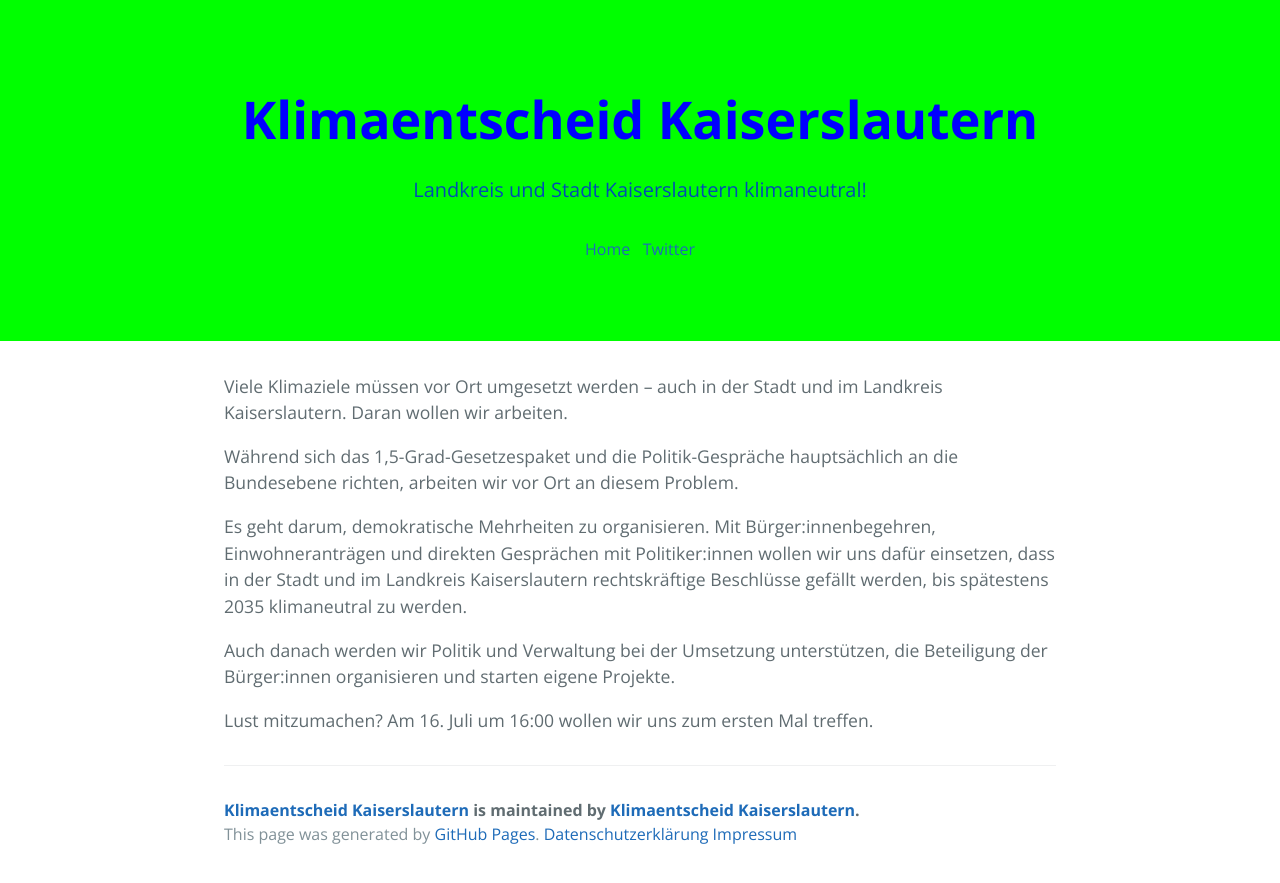
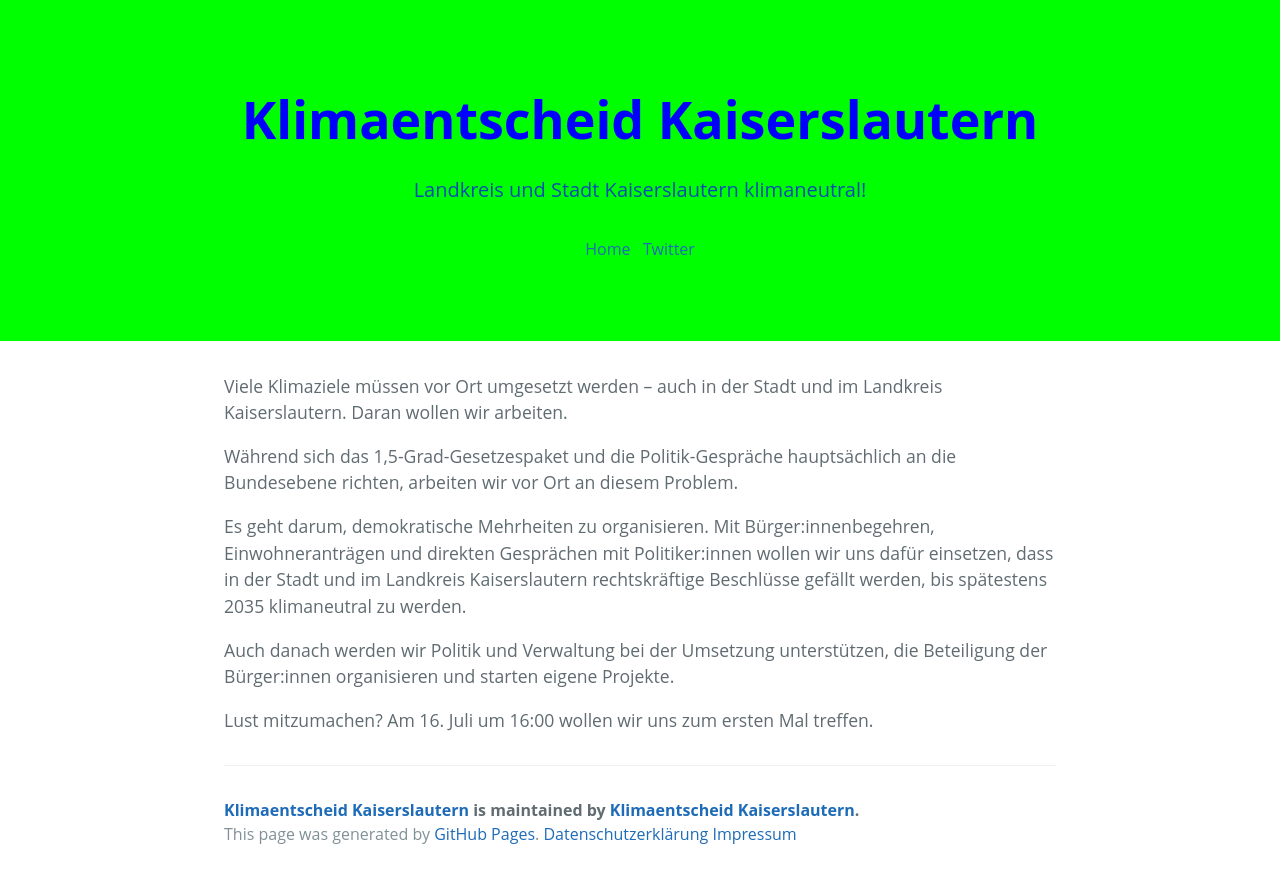
Before and after one commit to klimalautern/klimalautern.github.io, a Jekyll site: the page built from index.md, in a window 1280 px wide. Shown: the top 883 px of the page. Built offline with Jekyll 4.4.1, drawn with Linux system fonts in a browser that asks for light colours; our own code applies the rules of GitHub Pages for plain Markdown files.

Commit message:
Google Web Fonts entfernt

```diff
--- a/_includes/head.html
+++ b/_includes/head.html
@@ -3,7 +3,6 @@
   <title>{{ page.title }}</title>
   <meta name="viewport" content="width=device-width, initial-scale=1">
   <meta name="theme-color" content="#157878">
-  <link href='https://fonts.googleapis.com/css?family=Open+Sans:400,700' rel='stylesheet' type='text/css'>
   <link rel="stylesheet" href="{{ site.baseurl }}/css/cayman.css">
   <meta name="twitter:card" content="summary_large_image" />
   <meta name="twitter:creator" content="@KlimaLautern" />
```
